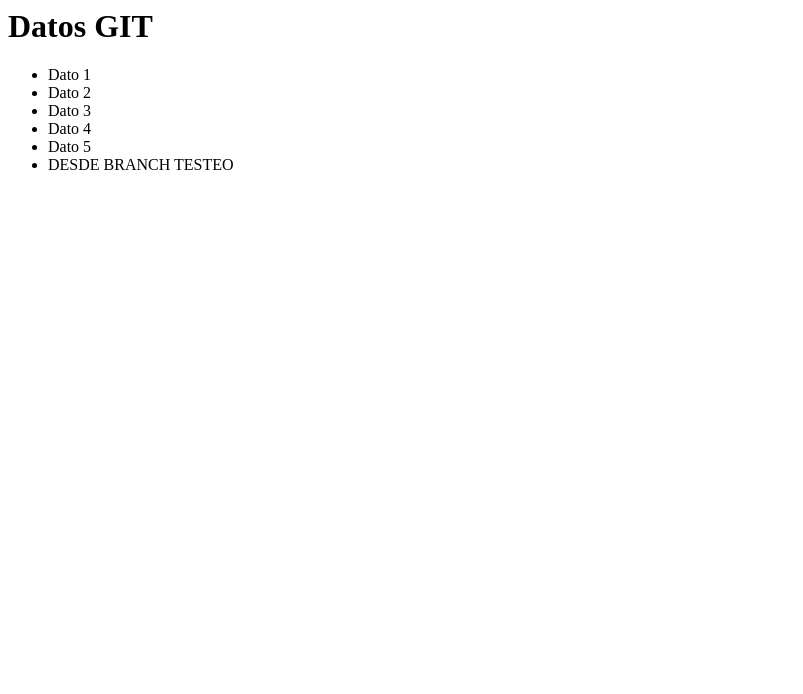
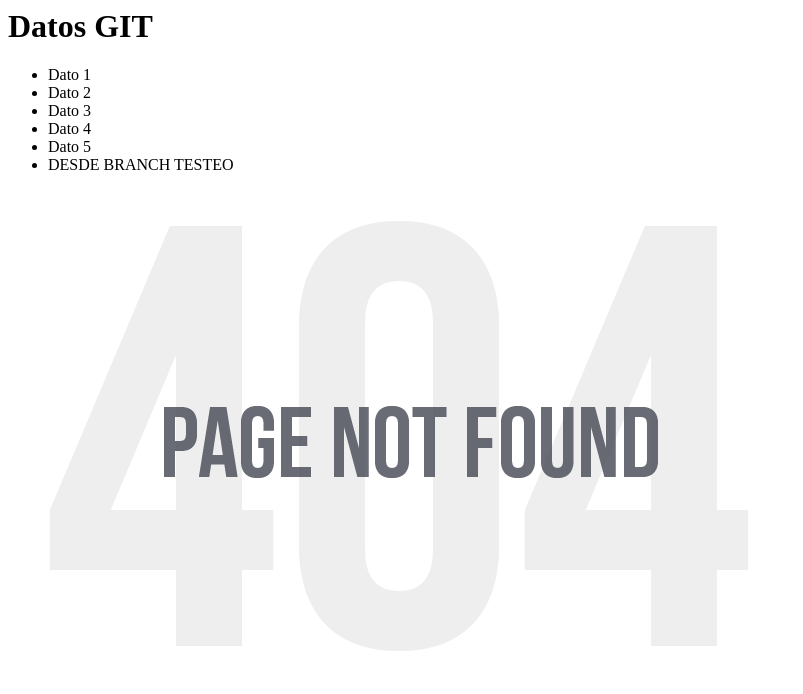
Before and after one commit to Riicardo10/GitFacilito, a plain HTML site: page datos.html in a window 1280 px wide. Shown: the whole page, without its empty margins (0-803 px from the left). Drawn offline with Linux system fonts and the light colour scheme.

Commit message:
Agregamos imagen al archivo datos.html y cambiamos el titulo a index.html

```diff
--- a/datos.html
+++ b/datos.html
@@ -13,5 +13,6 @@
 		<li> Dato 5 </li>
 		<li> DESDE BRANCH TESTEO </li>
 	</ul>
+	<img src="img/404.png" alt="">
 </body>
 </html>
```
Also changed, not shown: index.html (+1 -1 lines).
